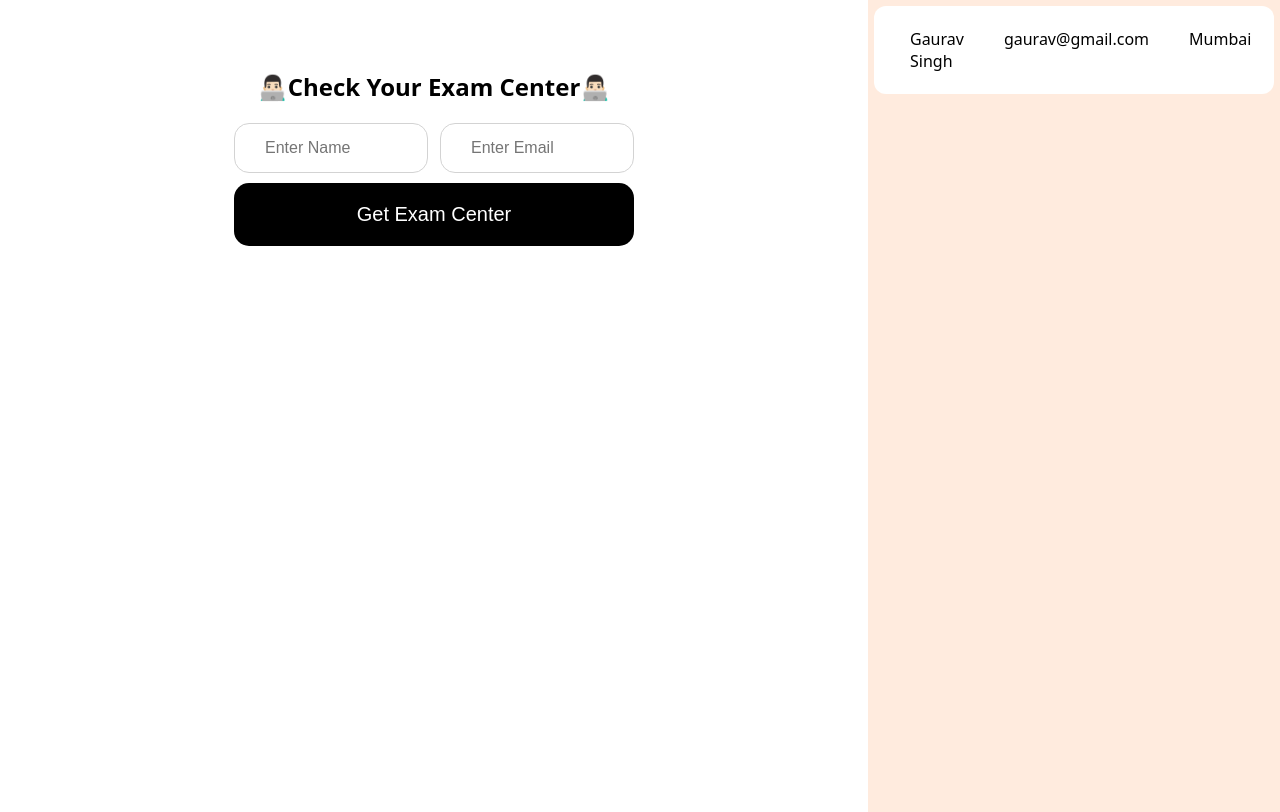
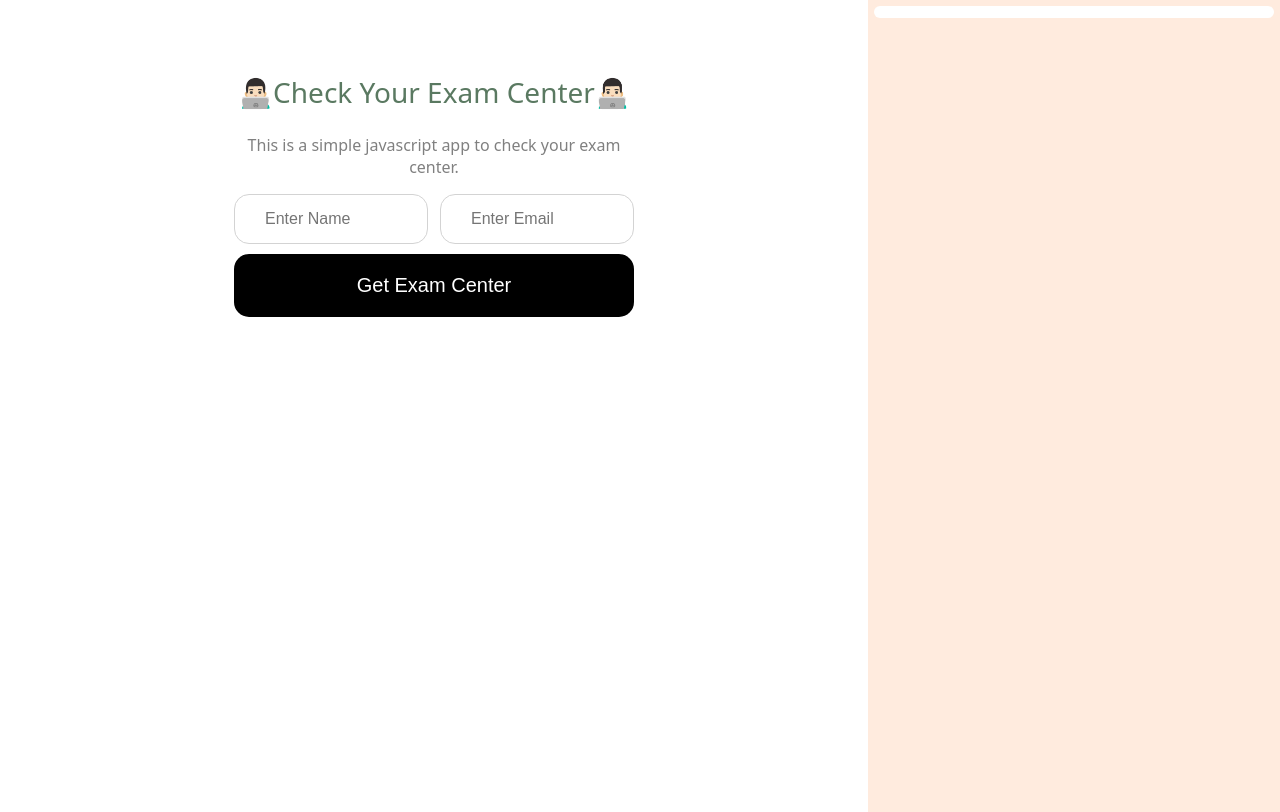
Before and after one commit to happygaurav23/Exam-Center-Application, a plain HTML site: page index.html in a window 1280 px wide. Drawn offline with Linux system fonts and the light colour scheme.

Commit message:
some styles were added

```diff
--- a/index.html
+++ b/index.html
@@ -12,7 +12,8 @@
 
     <div class="container">
 
-        <h2>👨🏻‍💻Check Your Exam Center👨🏻‍💻</h2>
+        <h2 class="title">👨🏻‍💻Check Your Exam Center👨🏻‍💻</h2>
+        <p class="des">This is a simple javascript app to check your exam center.</p>
         <div class="flex">
             <input type="text" class="w-50" placeholder="Enter Name" id="name">
             <input type="text" class="w-50" placeholder="Enter Email" id="email">
@@ -26,9 +27,7 @@
 
     <div class="users" id="users">
         <div class="user">
-            <p class="name">Gaurav Singh</p>
-            <p class="email">gaurav@gmail.com</p>
-            <p class="city">Mumbai</p>
+
         </div>
 
     </div>
--- a/style.css
+++ b/style.css
@@ -16,6 +16,17 @@ body{
 .flex{
     display: flex;
     gap: 12px;
+}
+
+.title{
+    font-size: 28px;
+    color: #5a7961;
+    font-weight: 500;
+}
+.des{
+    font-size: 16px;
+    color: gray;
+
 }
 
 input{
@@ -54,9 +65,9 @@ input:focus{
 
 .user{
     display: flex;
-    gap: 40px;
+    gap: 30px;
     background-color: white;
-    padding: 6px 36px;
+    padding: 6px 16px;
     margin-bottom: 12px;
     border-radius: 12px;
 
```
